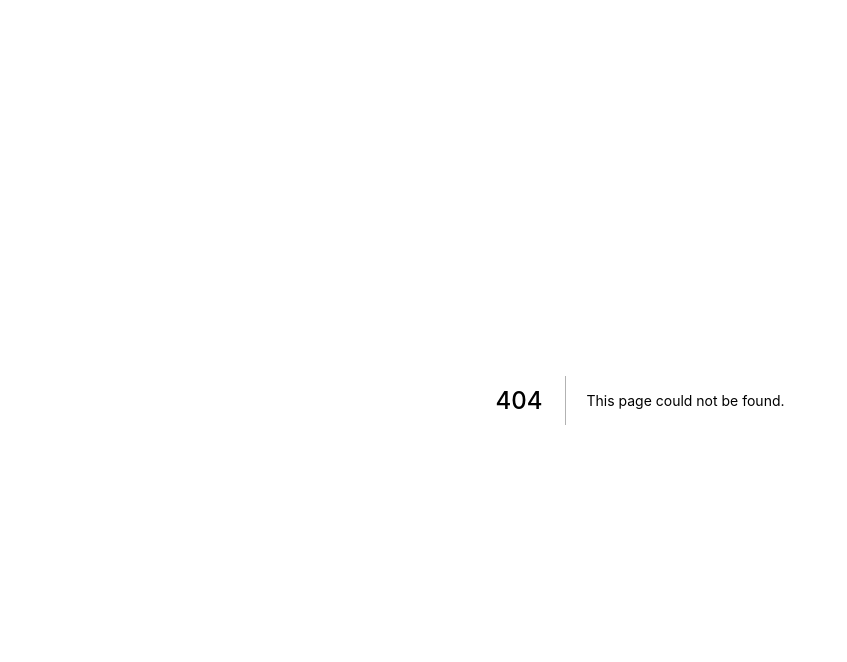
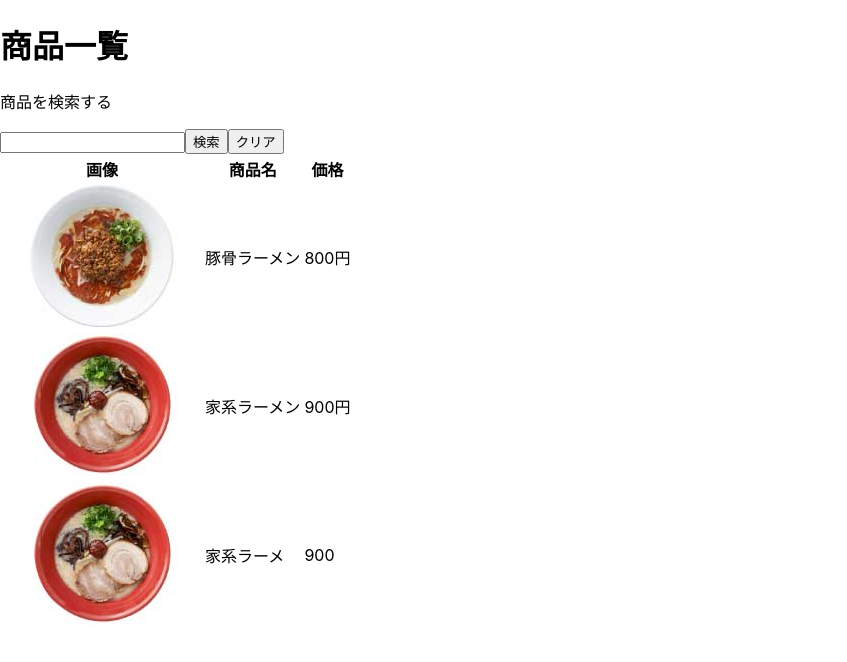
Before and after one commit to watanabekanako/ec-202207d, a Next.js app: page /items/itemList in a window 1280 px wide. Before the commit this address had no page. Shown: the top 662 px of the page, without its empty margins (0-847 px from the left). Built offline with nearby package versions, Linux system fonts and the light colour scheme; data requests are answered from the project's data file.

Commit message:
1-3完成

```diff
--- a/src/pages/itemList.tsx
+++ b/src/pages/items/itemList.tsx
@@ -1,14 +1,12 @@
 import React from 'react';
 import Head from 'next/head';
-// import Link from 'next/link';
-// import ItemList from '../components/ItemList';
 import { useState, useEffect } from 'react';
 import useSWR, { useSWRConfig } from 'swr';
 import Image from 'next/image';
+import { isGeneratorFunction } from 'util/types';
 
 const fetcher = (url: any) => fetch(url).then((res) => res.json());
 function Page() {
-  // const { mutate } = useSWRConfig()
   const { data, error } = useSWR(
     'http://localhost:8000/items',
     fetcher
@@ -16,10 +14,7 @@ function Page() {
 
   const [search, setSearch] = useState(data);
   const [kensaku, setKensaku] = useState('');
-
-  // useEffect(() => {
-  //     setSearch(data)
-  // },[]);
+  const [gaitouDisplay, setGaitouDisplay] = useState('none');
 
   if (error) return <div>failed to load</div>;
   if (!data) return <div>loading...</div>;
@@ -28,23 +23,36 @@ function Page() {
     const result = data.filter((item: any) => {
       return item.name.match(kensaku);
     });
-    console.log('result', result);
+    // console.log('result', result);
     setSearch(result);
+
+    console.log("search",search)
+    console.log("kensaku",kensaku)
+    if (result.length > 0 || kensaku == '') {
+      console.log("none")
+      setGaitouDisplay('none');
+    } else
+    // if (!search || search.length === 0 )
+    {
+      console.log('block')
+      setGaitouDisplay('block');
+    }
   };
 
-  console.log('search', search);
+  // console.log('search', search);
+  // console.log('kensaku', kensaku.length);
 
-const narabikae = [data];
-  data.sort((a:any, b:any) => {
+  const narabikae = [data];
+  data.sort((a: any, b: any) => {
     return a.price < b.price ? -1 : 1;
-});
+  });
 
   return (
     <>
       <Head>
-        <title>商品一覧</title>
+        <title>ラクスヌードル</title>
       </Head>
-      <h1>ラクスヌードル</h1>
+      <h1>商品一覧</h1>
       <p>商品を検索する</p>
       <form>
         <input
@@ -57,8 +65,19 @@ const narabikae = [data];
         <button type="button" onClick={(e) => handleClick(e)}>
           検索
         </button>
-        <button  type="button" onClick={()=>setKensaku("")}>クリア</button>
+        <button
+          type="button"
+          onClick={() => {
+            setKensaku('');
+            // setGaitouDisplay('none');
+          }}
+        >
+          クリア
+        </button>
       </form>
+      <p id="gaitou" style={{ display: gaitouDisplay }}>
+        該当の商品がありません
+      </p>
       <table>
         <thead>
           <tr>
@@ -68,11 +87,10 @@ const narabikae = [data];
           </tr>
         </thead>
         <tbody>
-          {!search?.length &&
-        //   検索ボタンが押された時
+          {/* {!search?.length &&
           (
-            <p>該当の商品がありません</p>
-          )}
+            <p id="gaitou" style={{display:"none"}}>該当の商品がありません</p>
+          )} */}
           {!search?.length &&
             data.map((item: any) => {
               return (
@@ -83,7 +101,6 @@ const narabikae = [data];
                 </tr>
               );
             })}
-
           {search?.length > 0 &&
             search.map((item: any) => {
               return (
```
Also changed, not shown: src/compornents/ItemList.tsx (deleted, +0 -38 lines), src/pages/items/cart.tsx (added, +88 -0 lines).
